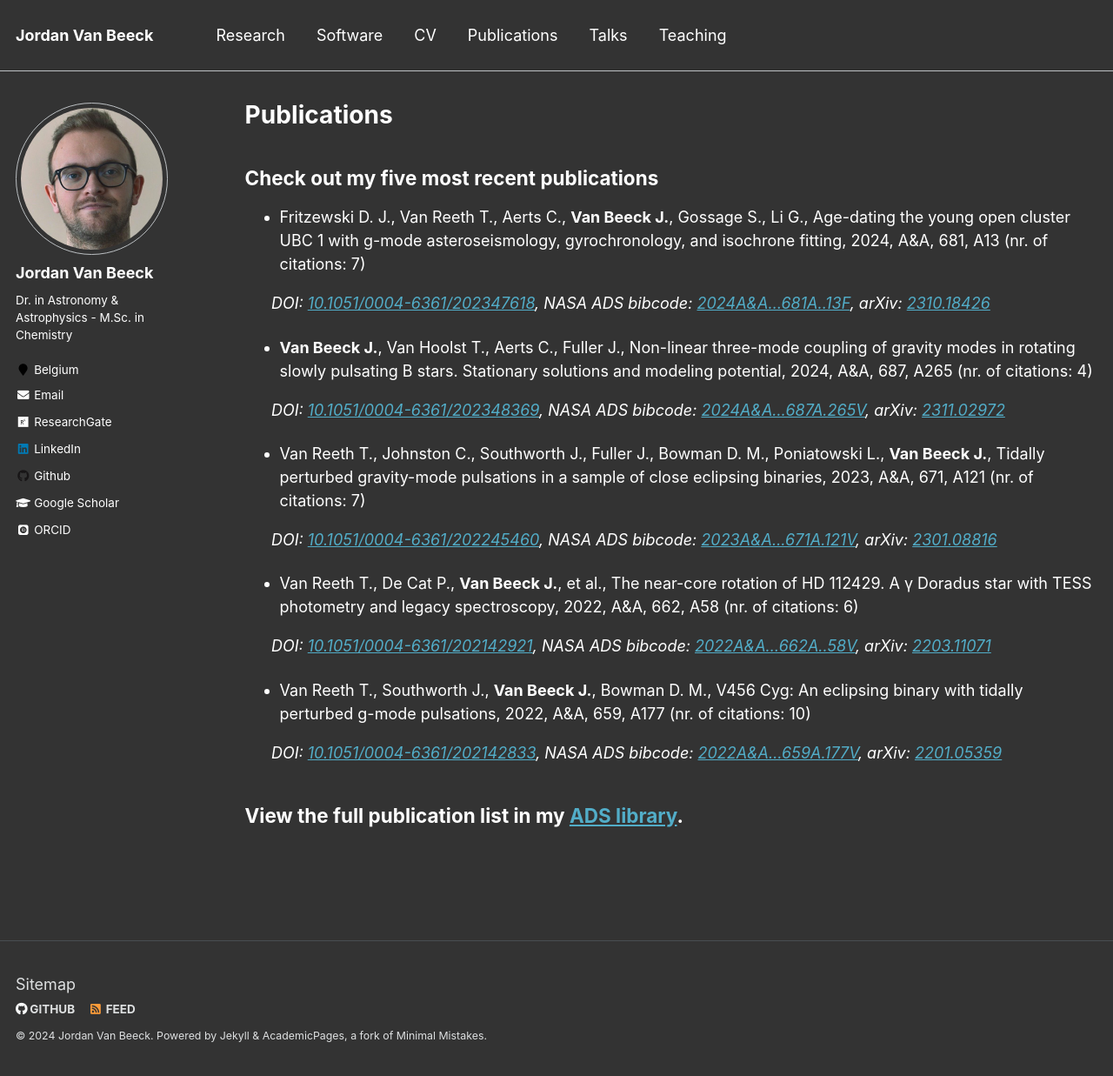
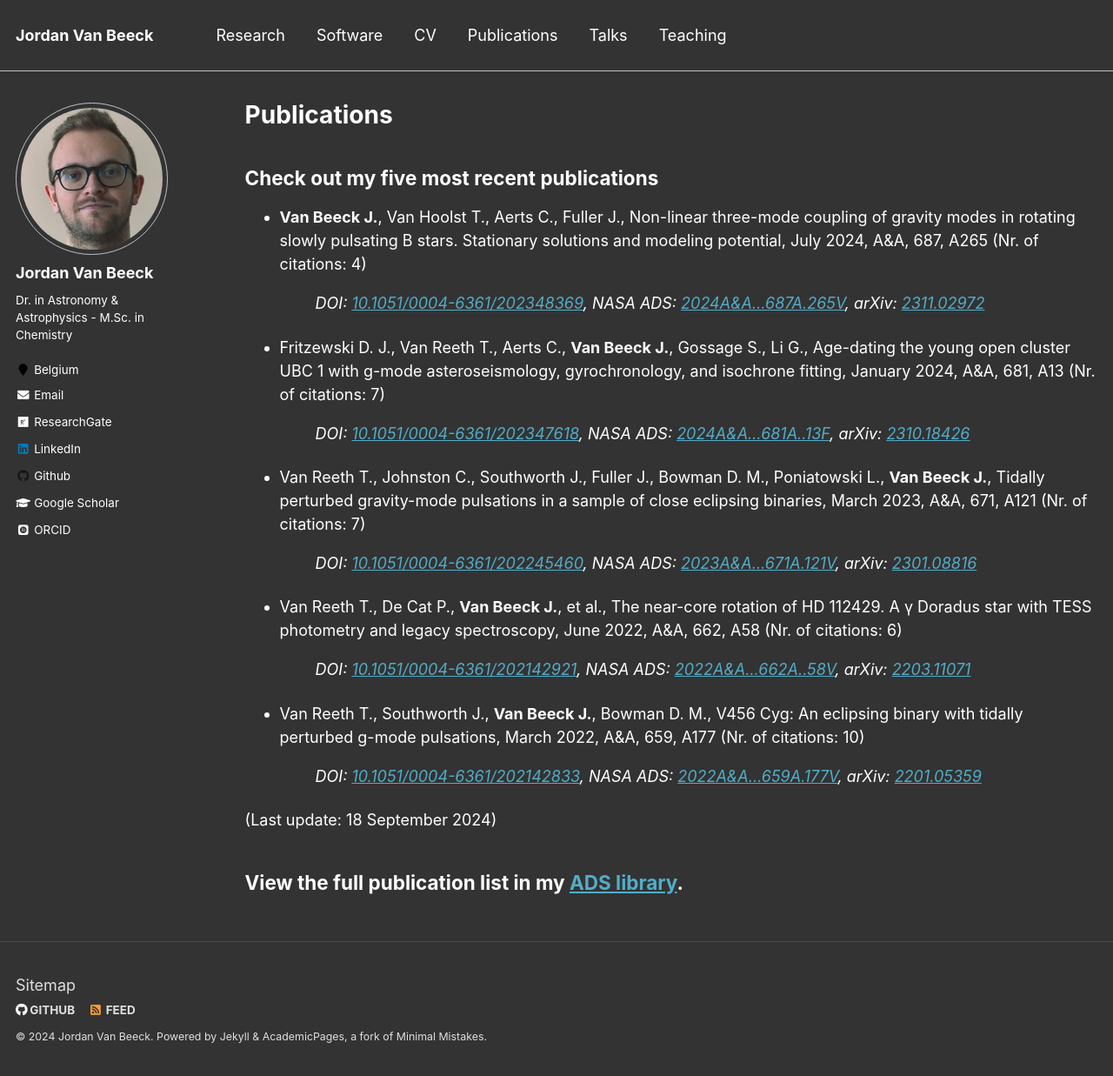
Before and after one commit to JVB11/jvb11.github.io, a Jekyll site: the page built from _pages/publications.md, in a window 1280 px wide and 1237 px high. Shown: the whole window at 87% size. Built offline with Jekyll 4.4.1, drawn with Linux system fonts in a browser that asks for light colours; some web fonts are replaced.

Commit message:
(automatically) pushing latest version of last 5 publications

```diff
--- a/_pages/publications.md
+++ b/_pages/publications.md
@@ -7,25 +7,28 @@
 
 ## Check out my five most recent publications
 
-+ Fritzewski D. J., Van Reeth T., Aerts C., **Van Beeck J.**, Gossage S., Li G., Age-dating the young open cluster UBC 1 with g-mode asteroseismology, gyrochronology, and isochrone fitting, 2024, A&A, 681, A13 (nr. of citations: 7)
++ **Van Beeck J.**, Van Hoolst T., Aerts C., Fuller J., Non-linear three-mode coupling of gravity modes in rotating slowly pulsating B stars. Stationary solutions and modeling potential, July 2024, A&A, 687, A265 (Nr. of citations: 4)
 
-&nbsp;&nbsp;&nbsp;&nbsp;&nbsp;&nbsp;*DOI: <a href="https://doi.org/10.1051/0004-6361/202347618">10.1051/0004-6361/202347618</a>, NASA ADS bibcode: <a href="https://ui.adsabs.harvard.edu/abs/2024A&A...681A..13F">2024A&A...681A..13F</a>, arXiv: <a href="https://arxiv.org/abs/2310.18426">2310.18426</a>*
+&nbsp;&nbsp;&nbsp;&nbsp;&nbsp;&nbsp;&nbsp;&nbsp;&nbsp;&nbsp;&nbsp;&nbsp;&nbsp;&nbsp;&nbsp;&nbsp;*DOI: <a href="https://doi.org/10.1051/0004-6361/202348369">10.1051/0004-6361/202348369</a>, NASA ADS: <a href="https://ui.adsabs.harvard.edu/abs/2024A&A...687A.265V">2024A&A...687A.265V</a>, arXiv: <a href="https://arxiv.org/abs/2311.02972">2311.02972</a>*
 
-+ **Van Beeck J.**, Van Hoolst T., Aerts C., Fuller J., Non-linear three-mode coupling of gravity modes in rotating slowly pulsating B stars. Stationary solutions and modeling potential, 2024, A&A, 687, A265 (nr. of citations: 4)
++ Fritzewski D. J., Van Reeth T., Aerts C., **Van Beeck J.**, Gossage S., Li G., Age-dating the young open cluster UBC 1 with g-mode asteroseismology, gyrochronology, and isochrone fitting, January 2024, A&A, 681, A13 (Nr. of citations: 7)
 
-&nbsp;&nbsp;&nbsp;&nbsp;&nbsp;&nbsp;*DOI: <a href="https://doi.org/10.1051/0004-6361/202348369">10.1051/0004-6361/202348369</a>, NASA ADS bibcode: <a href="https://ui.adsabs.harvard.edu/abs/2024A&A...687A.265V">2024A&A...687A.265V</a>, arXiv: <a href="https://arxiv.org/abs/2311.02972">2311.02972</a>*
+&nbsp;&nbsp;&nbsp;&nbsp;&nbsp;&nbsp;&nbsp;&nbsp;&nbsp;&nbsp;&nbsp;&nbsp;&nbsp;&nbsp;&nbsp;&nbsp;*DOI: <a href="https://doi.org/10.1051/0004-6361/202347618">10.1051/0004-6361/202347618</a>, NASA ADS: <a href="https://ui.adsabs.harvard.edu/abs/2024A&A...681A..13F">2024A&A...681A..13F</a>, arXiv: <a href="https://arxiv.org/abs/2310.18426">2310.18426</a>*
 
-+ Van Reeth T., Johnston C., Southworth J., Fuller J., Bowman D. M., Poniatowski L., **Van Beeck J.**, Tidally perturbed gravity-mode pulsations in a sample of close eclipsing binaries, 2023, A&A, 671, A121 (nr. of citations: 7)
++ Van Reeth T., Johnston C., Southworth J., Fuller J., Bowman D. M., Poniatowski L., **Van Beeck J.**, Tidally perturbed gravity-mode pulsations in a sample of close eclipsing binaries, March 2023, A&A, 671, A121 (Nr. of citations: 7)
 
-&nbsp;&nbsp;&nbsp;&nbsp;&nbsp;&nbsp;*DOI: <a href="https://doi.org/10.1051/0004-6361/202245460">10.1051/0004-6361/202245460</a>, NASA ADS bibcode: <a href="https://ui.adsabs.harvard.edu/abs/2023A&A...671A.121V">2023A&A...671A.121V</a>, arXiv: <a href="https://arxiv.org/abs/2301.08816">2301.08816</a>*
+&nbsp;&nbsp;&nbsp;&nbsp;&nbsp;&nbsp;&nbsp;&nbsp;&nbsp;&nbsp;&nbsp;&nbsp;&nbsp;&nbsp;&nbsp;&nbsp;*DOI: <a href="https://doi.org/10.1051/0004-6361/202245460">10.1051/0004-6361/202245460</a>, NASA ADS: <a href="https://ui.adsabs.harvard.edu/abs/2023A&A...671A.121V">2023A&A...671A.121V</a>, arXiv: <a href="https://arxiv.org/abs/2301.08816">2301.08816</a>*
 
-+ Van Reeth T., De Cat P., **Van Beeck J.**, et al., The near-core rotation of HD 112429. A γ Doradus star with TESS photometry and legacy spectroscopy, 2022, A&A, 662, A58 (nr. of citations: 6)
++ Van Reeth T., De Cat P., **Van Beeck J.**, et al., The near-core rotation of HD 112429. A γ Doradus star with TESS photometry and legacy spectroscopy, June 2022, A&A, 662, A58 (Nr. of citations: 6)
 
-&nbsp;&nbsp;&nbsp;&nbsp;&nbsp;&nbsp;*DOI: <a href="https://doi.org/10.1051/0004-6361/202142921">10.1051/0004-6361/202142921</a>, NASA ADS bibcode: <a href="https://ui.adsabs.harvard.edu/abs/2022A&A...662A..58V">2022A&A...662A..58V</a>, arXiv: <a href="https://arxiv.org/abs/2203.11071">2203.11071</a>*
+&nbsp;&nbsp;&nbsp;&nbsp;&nbsp;&nbsp;&nbsp;&nbsp;&nbsp;&nbsp;&nbsp;&nbsp;&nbsp;&nbsp;&nbsp;&nbsp;*DOI: <a href="https://doi.org/10.1051/0004-6361/202142921">10.1051/0004-6361/202142921</a>, NASA ADS: <a href="https://ui.adsabs.harvard.edu/abs/2022A&A...662A..58V">2022A&A...662A..58V</a>, arXiv: <a href="https://arxiv.org/abs/2203.11071">2203.11071</a>*
 
-+ Van Reeth T., Southworth J., **Van Beeck J.**, Bowman D. M., V456 Cyg: An eclipsing binary with tidally perturbed g-mode pulsations, 2022, A&A, 659, A177 (nr. of citations: 10)
++ Van Reeth T., Southworth J., **Van Beeck J.**, Bowman D. M., V456 Cyg: An eclipsing binary with tidally perturbed g-mode pulsations, March 2022, A&A, 659, A177 (Nr. of citations: 10)
 
-&nbsp;&nbsp;&nbsp;&nbsp;&nbsp;&nbsp;*DOI: <a href="https://doi.org/10.1051/0004-6361/202142833">10.1051/0004-6361/202142833</a>, NASA ADS bibcode: <a href="https://ui.adsabs.harvard.edu/abs/2022A&A...659A.177V">2022A&A...659A.177V</a>, arXiv: <a href="https://arxiv.org/abs/2201.05359">2201.05359</a>*
+&nbsp;&nbsp;&nbsp;&nbsp;&nbsp;&nbsp;&nbsp;&nbsp;&nbsp;&nbsp;&nbsp;&nbsp;&nbsp;&nbsp;&nbsp;&nbsp;*DOI: <a href="https://doi.org/10.1051/0004-6361/202142833">10.1051/0004-6361/202142833</a>, NASA ADS: <a href="https://ui.adsabs.harvard.edu/abs/2022A&A...659A.177V">2022A&A...659A.177V</a>, arXiv: <a href="https://arxiv.org/abs/2201.05359">2201.05359</a>*
+
+
+(Last update: 18 September 2024)
 
 ## View the full publication list in my [ADS library](https://ui.adsabs.harvard.edu/public-libraries/mrBh0XAqRuqabcPXhidMUA).
 
```
